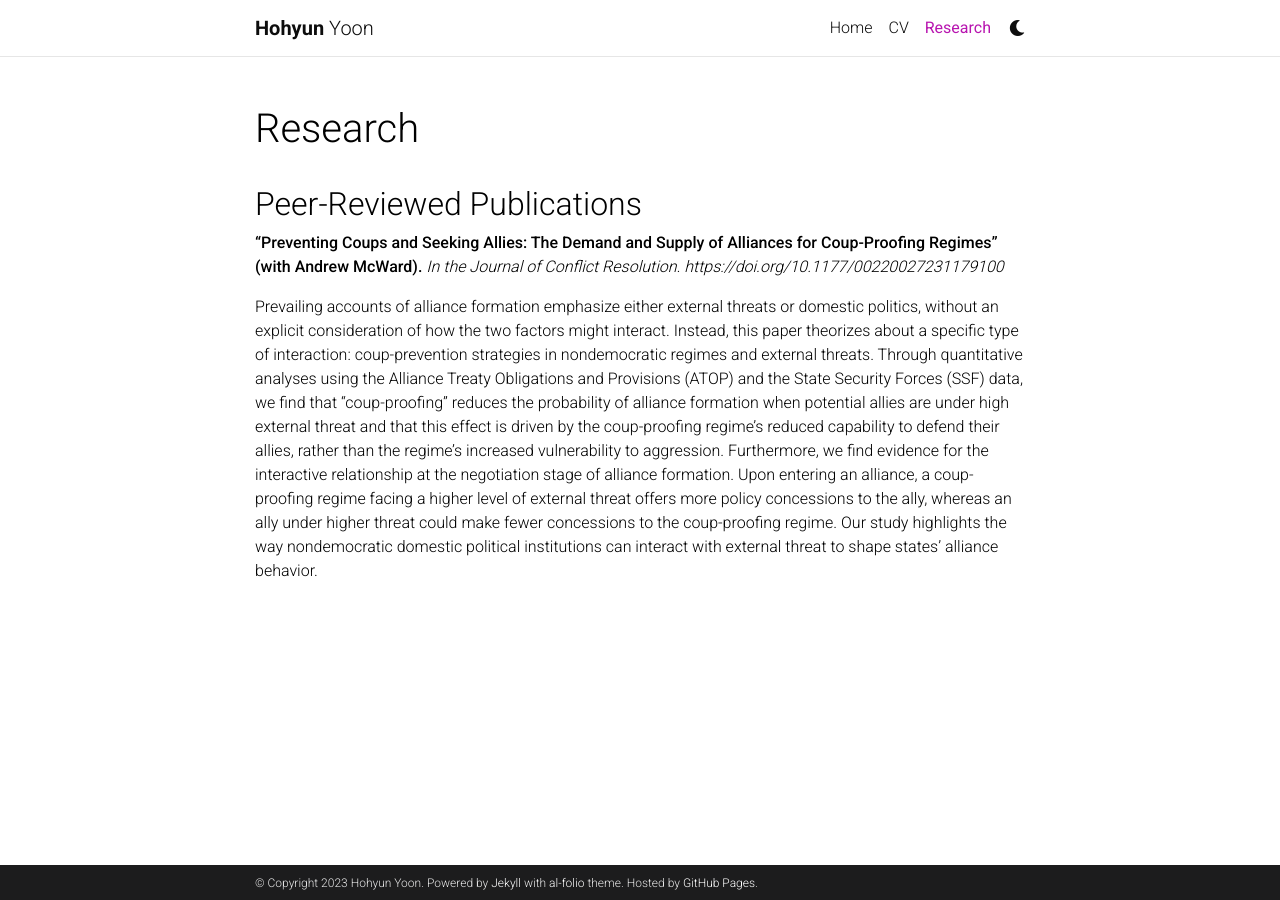
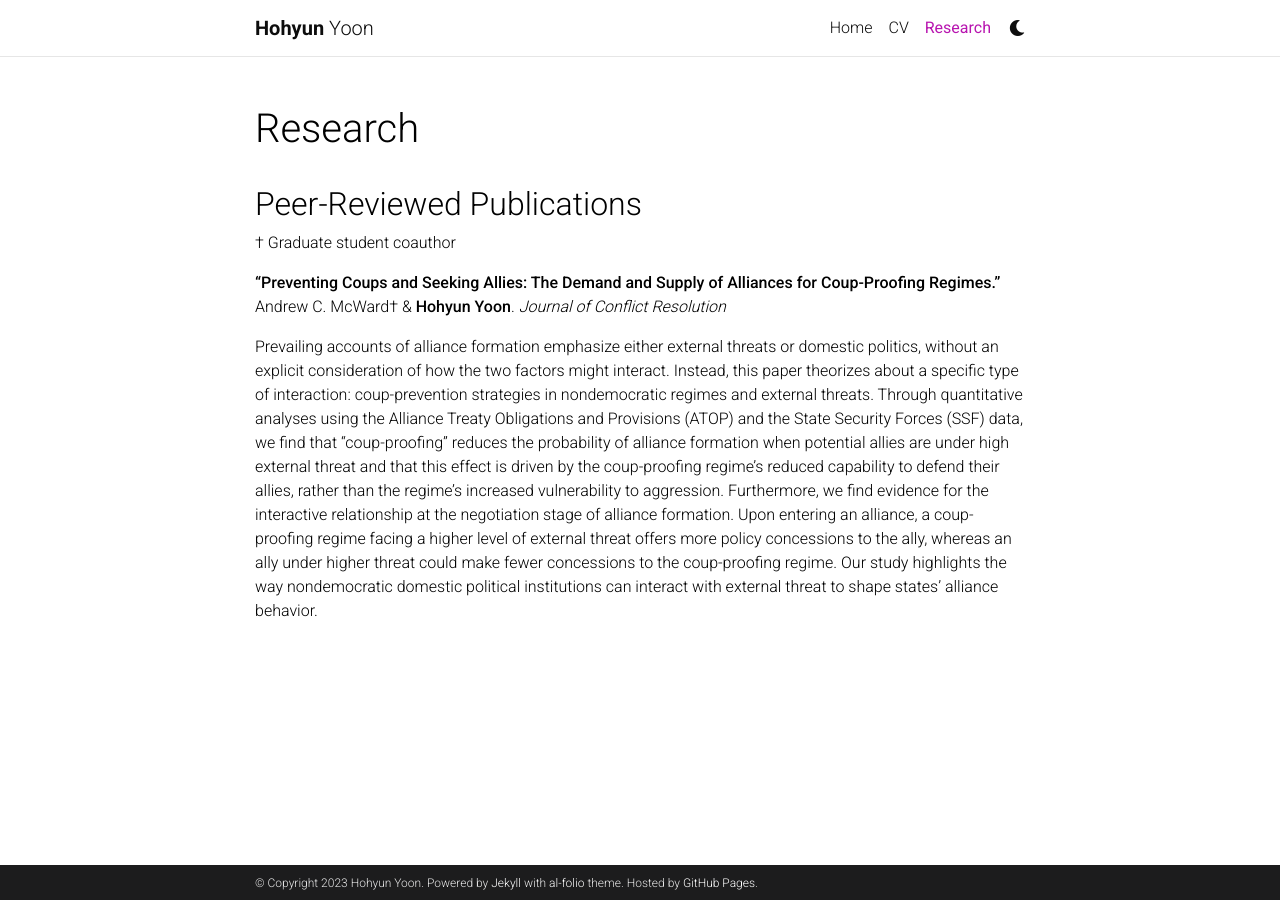
Before and after one commit to hohy-yoon/hohy-yoon.github.io, a Jekyll site: the page built from _pages/publications.md, in a window 1280 px wide. Built offline with Jekyll 4.4.1, drawn with Linux system fonts in a browser that asks for light colours; comment, search, counter and statistics services are not loaded; a style sheet for code colours, icons or effects is not loaded.

Commit message:
Updated publication

```diff
--- a/_pages/publications.md
+++ b/_pages/publications.md
@@ -5,7 +5,8 @@ title: Research
 nav: true
 ---
 ## Peer-Reviewed Publications
+<span>&#8224;</span> Graduate student coauthor
 
-__"Preventing Coups and Seeking Allies: The Demand and Supply of Alliances for Coup-Proofing Regimes" (with Andrew McWard).__ _In the Journal of Conflict Resolution. https://doi.org/10.1177/00220027231179100_
+<a href="https://doi.org/10.1177/00220027231179100">__"Preventing Coups and Seeking Allies: The Demand and Supply of Alliances for Coup-Proofing Regimes."__</a> Andrew C. McWard<span>&#8224;</span> & __Hohyun Yoon__. _Journal of Conflict Resolution_
 
 Prevailing accounts of alliance formation emphasize either external threats or domestic politics, without an explicit consideration of how the two factors might interact. Instead, this paper theorizes about a specific type of interaction: coup-prevention strategies in nondemocratic regimes and external threats. Through quantitative analyses using the Alliance Treaty Obligations and Provisions (ATOP) and the State Security Forces (SSF) data, we find that "coup-proofing" reduces the probability of alliance formation when potential allies are under high external threat and that this effect is driven by the coup-proofing regime's reduced capability to defend their allies, rather than the regime's increased vulnerability to aggression. Furthermore, we find evidence for the interactive relationship at the negotiation stage of alliance formation. Upon entering an alliance, a coup-proofing regime facing a higher level of external threat offers more policy concessions to the ally, whereas an ally under higher threat could make fewer concessions to the coup-proofing regime. Our study highlights the way nondemocratic domestic political institutions can interact with external threat to shape states' alliance behavior.
```
